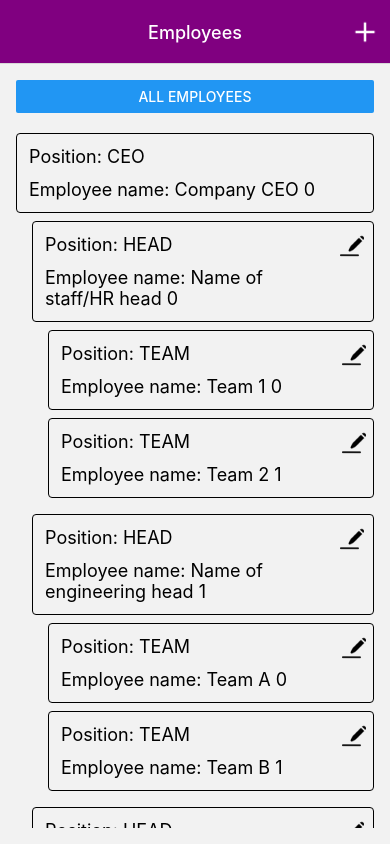
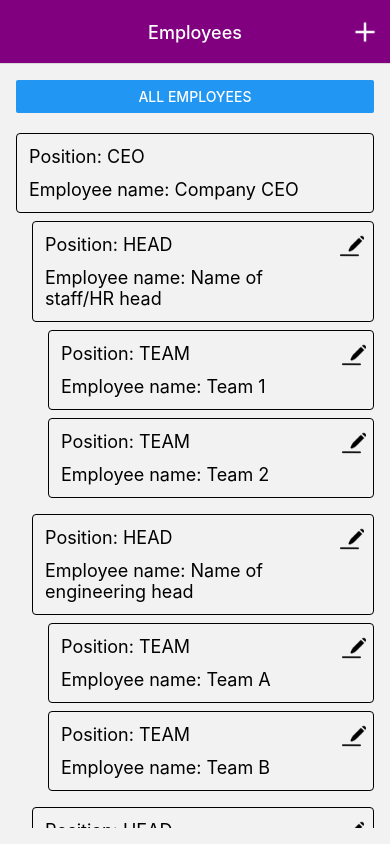
Before and after one commit to Barai-Vivek/YardsTask, a React Native app: screen / in a window 390 px wide. Built offline with nearby package versions, Linux system fonts and the light colour scheme.

Commit message:
working on code structure

```diff
--- a/src/screens/HierarchyScreen.tsx
+++ b/src/screens/HierarchyScreen.tsx
@@ -1,10 +1,10 @@
 import React from 'react';
 import {View, FlatList, StyleSheet, Button} from 'react-native';
-import {Employee} from './components';
 import {selectEmployeeData} from '../redux/selector';
 import {useNavigation} from '@react-navigation/native';
 import {NavigationRoutes} from '..';
 import {useAppSelector} from '../redux/hook/useAppSelector';
+import {EmployeeComponent} from './components/EmployeeComponent';
 
 const HierarchyScreen = () => {
   const employeesData = useAppSelector(selectEmployeeData);
@@ -22,7 +22,13 @@ const HierarchyScreen = () => {
         data={employeesData}
         keyExtractor={(_, index) => index.toString()}
         renderItem={({item, index}) => {
-          return <Employee employee={item} index={index} indexes={[index]} />;
+          return (
+            <EmployeeComponent
+              employee={item}
+              index={index}
+              indexes={[index]}
+            />
+          );
         }}
         style={{marginTop: 12}}
         showsVerticalScrollIndicator={false}
--- a/src/screens/TeamFormScreen.tsx
+++ b/src/screens/TeamFormScreen.tsx
@@ -23,8 +23,6 @@ const TeamFormScreen = ({route}: TeamProps) => {
   const index = route.params?.indexes;
   const dispatch = useAppDispatch();
   const navigation = useNavigation();
-
-  console.log('Team form ' + index);
 
   const title = typeof index === 'undefined' ? 'Add Team' : 'Edit Team';
 
@@ -62,7 +60,6 @@ const TeamFormScreen = ({route}: TeamProps) => {
     setShowError(false);
     if (isFormValid()) {
       // Implement logic to add the team
-      console.log('Adding team:', employeeData);
       if (typeof index === 'undefined') {
         employeeData.id = generateUUID();
         const teamMember: TeamMemberDetails = {
@@ -74,9 +71,6 @@ const TeamFormScreen = ({route}: TeamProps) => {
         };
 
         dispatch(hierarchyActions.addEmployee(employeeData));
-
-        console.log('Added team:', employeeData);
-
         // Reset the form after adding the team
         setEmployeeData(initialEmployeeData);
         setSelectedDepartment(null);
--- a/src/screens/TeamMemberForm.tsx
+++ b/src/screens/TeamMemberForm.tsx
@@ -26,8 +26,6 @@ const TeamMemberForm = ({route}: TeamMemberProps) => {
   const dispatch = useAppDispatch();
   const navigation = useNavigation();
 
-  console.log('Team member form ' + index);
-
   const title =
     typeof index === 'undefined' ? 'Add Team Member' : 'Edit Team Member';
 
@@ -44,7 +42,7 @@ const TeamMemberForm = ({route}: TeamMemberProps) => {
     employee?.team ?? null,
   );
   const [isEnabled, setIsEnabled] = useState(
-    typeof index === 'undefined' ? false : true,
+    typeof index === 'undefined' ? true : false,
   );
   const [showError, setShowError] = useState(false);
   const [errMessage, setErrorMessage] = useState('');
@@ -71,7 +69,6 @@ const TeamMemberForm = ({route}: TeamMemberProps) => {
     setShowError(false);
     if (isFormValid()) {
       // Implement logic to add the team member
-      console.log('Adding team member:', employeeData);
       if (typeof index === 'undefined') {
         if (teamLeaderExists && employeeData.role === ROLE.TEAM_LEADER) {
           setErrorMessage('Already team leader exists');
@@ -95,7 +92,6 @@ const TeamMemberForm = ({route}: TeamMemberProps) => {
             dispatch(hierarchyActions.addEmployee(employeeData));
           }
           dispatch(memberActions.addMember(teamMember));
-          console.log('Added team member:', employeeData);
 
           // Reset the form after adding the team member
           setEmployeeData(initialEmployeeData);
--- a/src/screens/components/Employee.tsx
+++ /dev/null
@@ -1,130 +0,0 @@
-import React from 'react';
-import {
-  View,
-  Text,
-  FlatList,
-  StyleSheet,
-  TouchableOpacity,
-  Image,
-} from 'react-native';
-import {ROLE, moderateScale} from '../../Constants';
-import {EmployeeData, EmployeeProps} from '../types';
-import {useNavigation} from '@react-navigation/native';
-import {NavigationRoutes} from '../../Route';
-import {useAppDispatch} from '../../redux/hook/useAppDispatch';
-import {hierarchyActions} from '../../redux/hierachyRedux/hierarchySlice';
-
-const Employee = ({employee, index, indexes}: EmployeeProps) => {
-  const navigation = useNavigation();
-  const dispatch = useAppDispatch();
-  console.log({indexes});
-
-  // Define the function to navigate to another screen with data
-  const navigateToScreenWithData = (item: EmployeeData, position: number) => {
-    if (item.role === ROLE.TEAM) {
-      navigation.navigate(NavigationRoutes.TEAM_FORM, {
-        employee: item,
-        indexes: indexes,
-      });
-    } else {
-      navigation.navigate(NavigationRoutes.ADD_TEAM_MEMBER, {
-        employee: item,
-        indexes: indexes,
-      });
-    }
-  };
-
-  // Define the function to navigate to another screen with data
-  const deleteTeamMember = (item: EmployeeData, position: number[]) => {
-    dispatch(
-      hierarchyActions.deleteEmployeeByIndex({
-        employee: item,
-        indexes: position,
-      }),
-    );
-  };
-
-  return (
-    <View style={index === 0 ? styles.nodeTop : styles.node}>
-      <View
-        style={[
-          styles.labelContainer,
-          {flexDirection: 'row', justifyContent: 'space-between'},
-        ]}>
-        <View style={{width: '90%'}}>
-          <Text style={styles.label}>{`Position: ${employee.role}`}</Text>
-          <Text style={styles.label}>
-            {`Employee name: ${employee.name}`} {index}
-          </Text>
-        </View>
-        {employee.role !== ROLE.CEO && (
-          <View style={{flex: 1, justifyContent: 'space-between', margin: 6}}>
-            <TouchableOpacity
-              onPress={() => navigateToScreenWithData(employee, index)}>
-              <Image
-                source={require('../../assets/images/ic_edit.png')}
-                tintColor={'black'}
-                style={{width: 24, height: 24}}
-              />
-            </TouchableOpacity>
-            {employee.role === ROLE.TEAM_MEMBER && (
-              <TouchableOpacity
-                onPress={() => deleteTeamMember(employee, indexes)}>
-                <Image
-                  source={require('../../assets/images/ic_delete.png')}
-                  tintColor={'black'}
-                  style={{width: 24, height: 24}}
-                />
-              </TouchableOpacity>
-            )}
-          </View>
-        )}
-      </View>
-
-      {employee.children && (
-        <View style={styles.children}>
-          <FlatList
-            data={employee.children}
-            keyExtractor={(_, index) => index.toString()}
-            renderItem={({item, index: curentIndex}) => {
-              const newIndexes = [...indexes, curentIndex];
-              return (
-                <Employee
-                  employee={item}
-                  index={curentIndex}
-                  indexes={newIndexes}
-                />
-              );
-            }}
-            showsVerticalScrollIndicator={false}
-          />
-        </View>
-      )}
-    </View>
-  );
-};
-
-export {Employee};
-
-const styles = StyleSheet.create({
-  nodeTop: {
-    marginTop: 8,
-    marginBottom: 8,
-  },
-  node: {
-    marginBottom: 8,
-  },
-  labelContainer: {
-    borderWidth: 1,
-    borderRadius: moderateScale(4),
-    padding: moderateScale(6),
-  },
-  label: {
-    fontSize: 18,
-    borderColor: 'grey',
-    padding: moderateScale(6),
-  },
-  children: {
-    marginLeft: 16,
-  },
-});
--- a/src/screens/components/FilteredEmployee.tsx
+++ b/src/screens/components/EmployeeComponent.tsx
@@ -14,21 +14,29 @@ import {NavigationRoutes} from '../../Route';
 import {useAppDispatch} from '../../redux/hook/useAppDispatch';
 import {hierarchyActions} from '../../redux/hierachyRedux/hierarchySlice';
 
-const FilteredEmployee = ({
+const EmployeeComponent = ({
   employee,
   index,
   indexes,
   searchText = '',
+  onlyEmployees = false,
 }: EmployeeProps) => {
   const navigation = useNavigation();
   const dispatch = useAppDispatch();
 
   // Define the function to navigate to another screen with data
   const navigateToScreenWithData = (item: EmployeeData, position: number) => {
+    if (item.role === ROLE.TEAM) {
+      navigation.navigate(NavigationRoutes.TEAM_FORM, {
+        employee: item,
+        indexes: indexes,
+      });
+    } else {
       navigation.navigate(NavigationRoutes.ADD_TEAM_MEMBER, {
         employee: item,
         indexes: indexes,
       });
+    }
   };
 
   // Define the function to navigate to another screen with data
@@ -43,6 +51,7 @@ const FilteredEmployee = ({
 
   // Function to filter employees based on search query
   const filteredEmployees = (): boolean => {
+    if (onlyEmployees) {
       if (
         employee.role !== ROLE.TEAM &&
         (employee.name.toLowerCase().includes(searchText.toLowerCase()) ||
@@ -57,30 +66,35 @@ const FilteredEmployee = ({
       }
 
       return false;
+    } else {
+      return true;
+    }
   };
 
   return (
-    <View>
-      {(filteredEmployees() && (
+    <View
+      style={
+        onlyEmployees ? null : index === 0 ? styles.topView : styles.childView
+      }>
+      {filteredEmployees() && (
         <View
           style={[
             styles.labelContainer,
-            {flexDirection: 'row', justifyContent: 'space-between'},
+            onlyEmployees ? {marginBottom: 16} : null,
           ]}>
           <View style={{width: '90%'}}>
             <Text style={styles.label}>{`Position: ${employee.role}`}</Text>
-            <Text style={styles.label}>
-              {`Employee name: ${employee.name}`} {index}
-            </Text>
+            <Text
+              style={styles.label}>{`Employee name: ${employee.name}`}</Text>
           </View>
-          {employee.role !== ROLE.CEO && employee.role !== ROLE.TEAM && (
+          {employee.role !== ROLE.CEO && (
             <View style={{flex: 1, justifyContent: 'space-between', margin: 6}}>
               <TouchableOpacity
                 onPress={() => navigateToScreenWithData(employee, index)}>
                 <Image
                   source={require('../../assets/images/ic_edit.png')}
                   tintColor={'black'}
-                  style={{width: 24, height: 24}}
+                  style={styles.imageSize}
                 />
               </TouchableOpacity>
               {employee.role === ROLE.TEAM_MEMBER && (
@@ -89,55 +103,56 @@ const FilteredEmployee = ({
                   <Image
                     source={require('../../assets/images/ic_delete.png')}
                     tintColor={'black'}
-                    style={{width: 24, height: 24}}
+                    style={styles.imageSize}
                   />
                 </TouchableOpacity>
               )}
             </View>
           )}
         </View>
-      )) ||
-        null}
+      )}
 
-      {(employee.children && (
-        <View style={styles.children}>
+      {employee.children && (
+        <View style={onlyEmployees ? styles.filteredChildren : styles.children}>
           <FlatList
             data={employee.children}
             keyExtractor={(_, index) => index.toString()}
             renderItem={({item, index: curentIndex}) => {
               const newIndexes = [...indexes, curentIndex];
               return (
-                <FilteredEmployee
+                <EmployeeComponent
                   employee={item}
                   index={curentIndex}
                   indexes={newIndexes}
                   searchText={searchText}
+                  onlyEmployees={onlyEmployees}
                 />
               );
             }}
             showsVerticalScrollIndicator={false}
           />
         </View>
-      )) ||
-        null}
+      )}
     </View>
   );
 };
 
-export {FilteredEmployee};
+export {EmployeeComponent};
 
 const styles = StyleSheet.create({
-  nodeTop: {
-    margin: 8,
+  topView: {
+    marginTop: 8,
+    marginBottom: 8,
   },
-  node: {
-    margin: -6,
+  childView: {
+    marginBottom: 8,
   },
   labelContainer: {
     borderWidth: 1,
     borderRadius: moderateScale(4),
     padding: moderateScale(6),
-    marginBottom: 8,
+    flexDirection: 'row',
+    justifyContent: 'space-between',
   },
   label: {
     fontSize: 18,
@@ -145,6 +160,10 @@ const styles = StyleSheet.create({
     padding: moderateScale(6),
   },
   children: {
+    marginLeft: 16,
+  },
+  filteredChildren: {
     marginLeft: 0,
   },
+  imageSize: {width: 24, height: 24},
 });
--- a/src/screens/components/index.ts
+++ b/src/screens/components/index.ts
@@ -1,2 +1,2 @@
-export * from './Employee';
 export * from './ToggleButton';
+export * from './EmployeeComponent';
--- a/src/screens/types.ts
+++ b/src/screens/types.ts
@@ -3,6 +3,7 @@ export interface EmployeeProps {
   index: number;
   indexes: number[];
   searchText?: string;
+  onlyEmployees?: boolean;
 }
 
 export interface EmployeeData {
```
Also changed, not shown: src/screens/AllMembersScreen.tsx (deleted, +0 -33 lines), src/screens/FilteredEmployeesScreen.tsx (+3 -13 lines), src/screens/components/Member.tsx (deleted, +0 -61 lines). Lines whose indentation alone changed are shown as unchanged.
